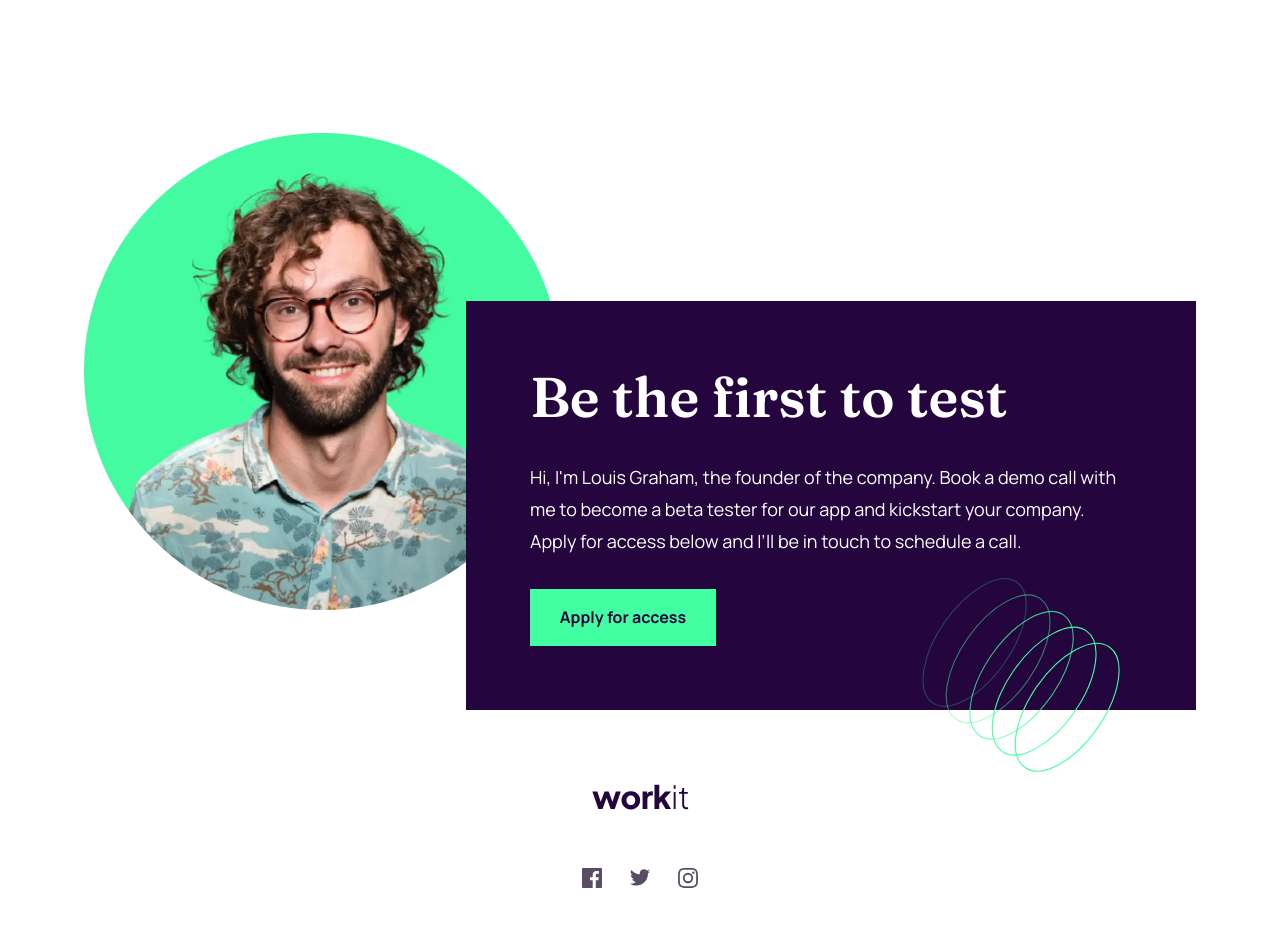
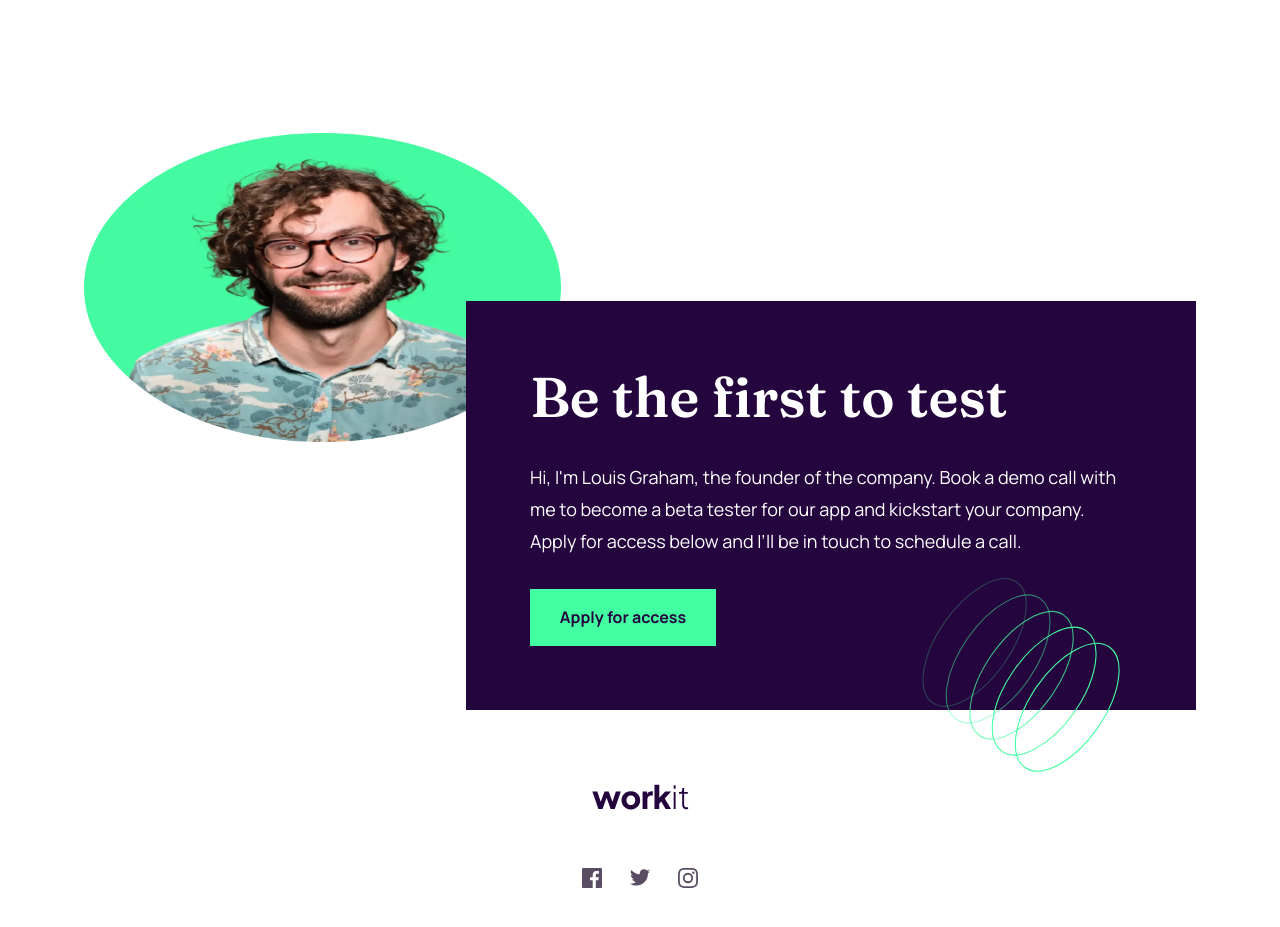
Before and after one commit to smit-lab/workit-landing, a website built with Vite: page index.html in a window 1280 px wide. Shown: the part 1340-2267 px from the top of the page. Built offline with nearby package versions, Linux system fonts and the light colour scheme.

Commit message:
eleven commit

```diff
--- a/styles/style.css
+++ b/styles/style.css
@@ -175,7 +175,8 @@
 }
 
 .founder-img {
-  max-width: 90%;
+  width: 19.305rem;
+  height: 19.305rem;
   margin: 0 auto;
   position: relative;
   z-index: -1;
```
Also changed, not shown: 1 other file.
